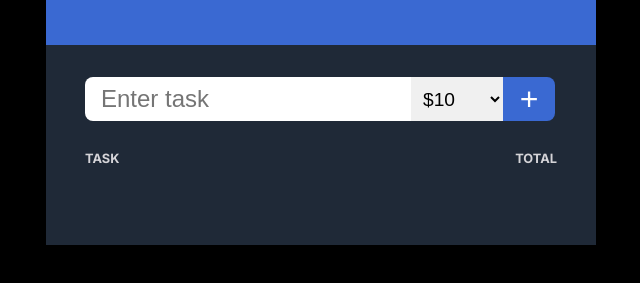
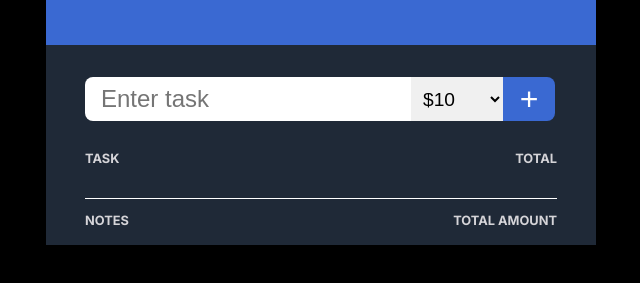
Before and after one commit to webstormcam/Invoice_Creator_App_Scrimba_Assignment_12, a plain HTML site: page index.html in a window 1280 px wide. Shown: the part 123-406 px from the top of the page, without its empty margins (319-959 px from the left). Drawn offline with Linux system fonts and the light colour scheme.

Commit message:
Working on the bottom

```diff
--- a/script.js
+++ b/script.js
@@ -61,6 +61,10 @@ taskOutput+=`<div class="listed-task">
 </div>`
     }
     TotalAmountOutput=`
+    <div class="total-amount-style">
+    <h2 class="task-title-total">NOTES</h2>
+    <h2 class="task-title-total">TOTAL AMOUNT</h2>
+    </div>
 
 
 
@@ -69,4 +73,7 @@ taskOutput+=`<div class="listed-task">
 
     `
     tasksPlusTotal.innerHTML = taskOutput
+    tasksPlusTotal.innerHTML+=TotalAmountOutput
 }
+
+renderTasks()
--- a/style.css
+++ b/style.css
@@ -110,6 +110,12 @@ main{
     font-size: 0.8rem;
 }
 
+.total-amount-style .task-title-total{
+    margin-top: 1rem;
+}
+
+
+
 .listed-task{
     display: flex;
     justify-content: space-between;
@@ -150,3 +156,16 @@ main{
     color: #ffffff;
     font-size: 1.2rem;
 }
+
+.task-output{
+    display: flex;
+    flex-direction: column;
+}
+
+.total-amount-style{
+    border-top: 1px solid #ffffff;
+    margin-top: 1rem;
+    margin-bottom: 1rem;
+    display: flex;
+    justify-content: space-between;
+}
```
